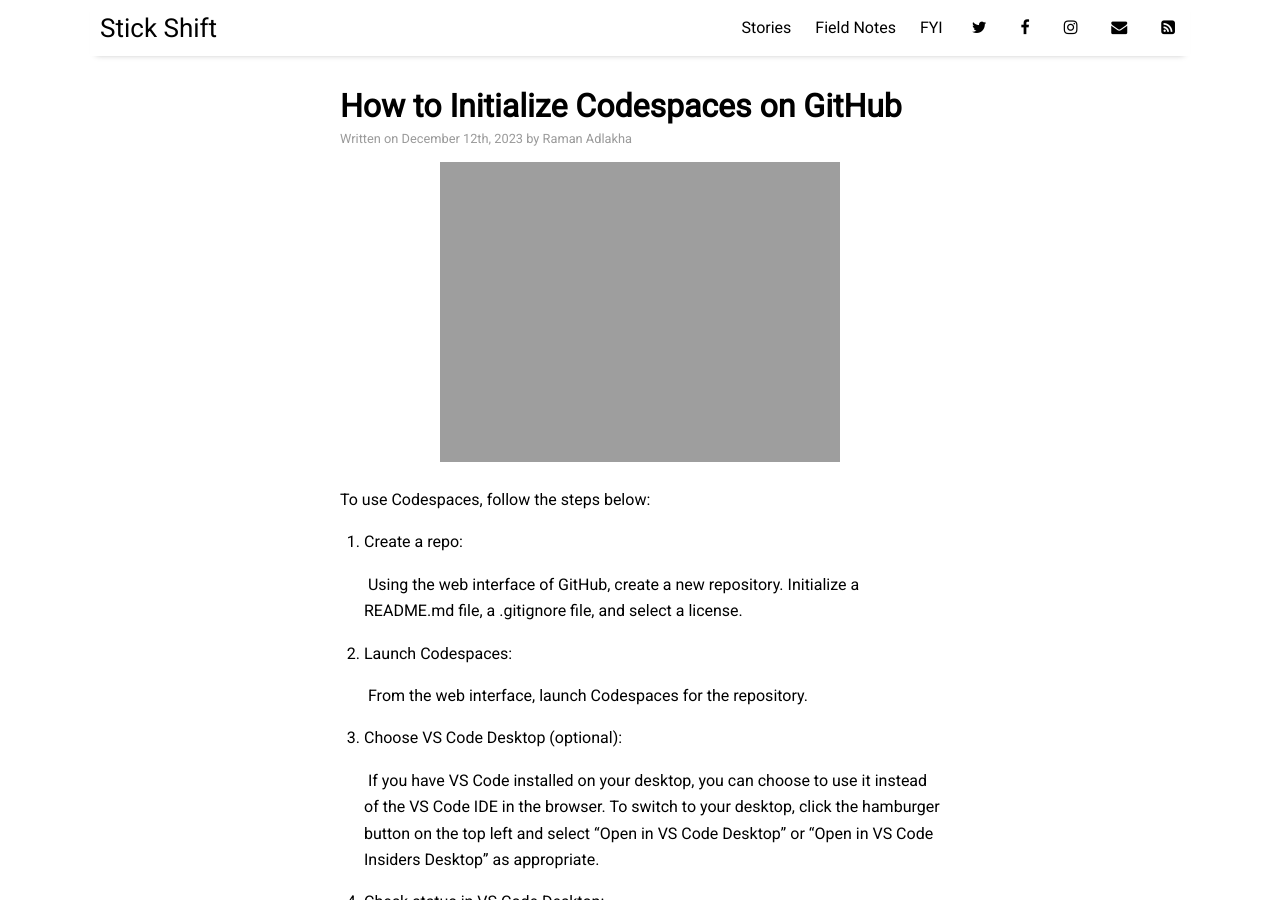
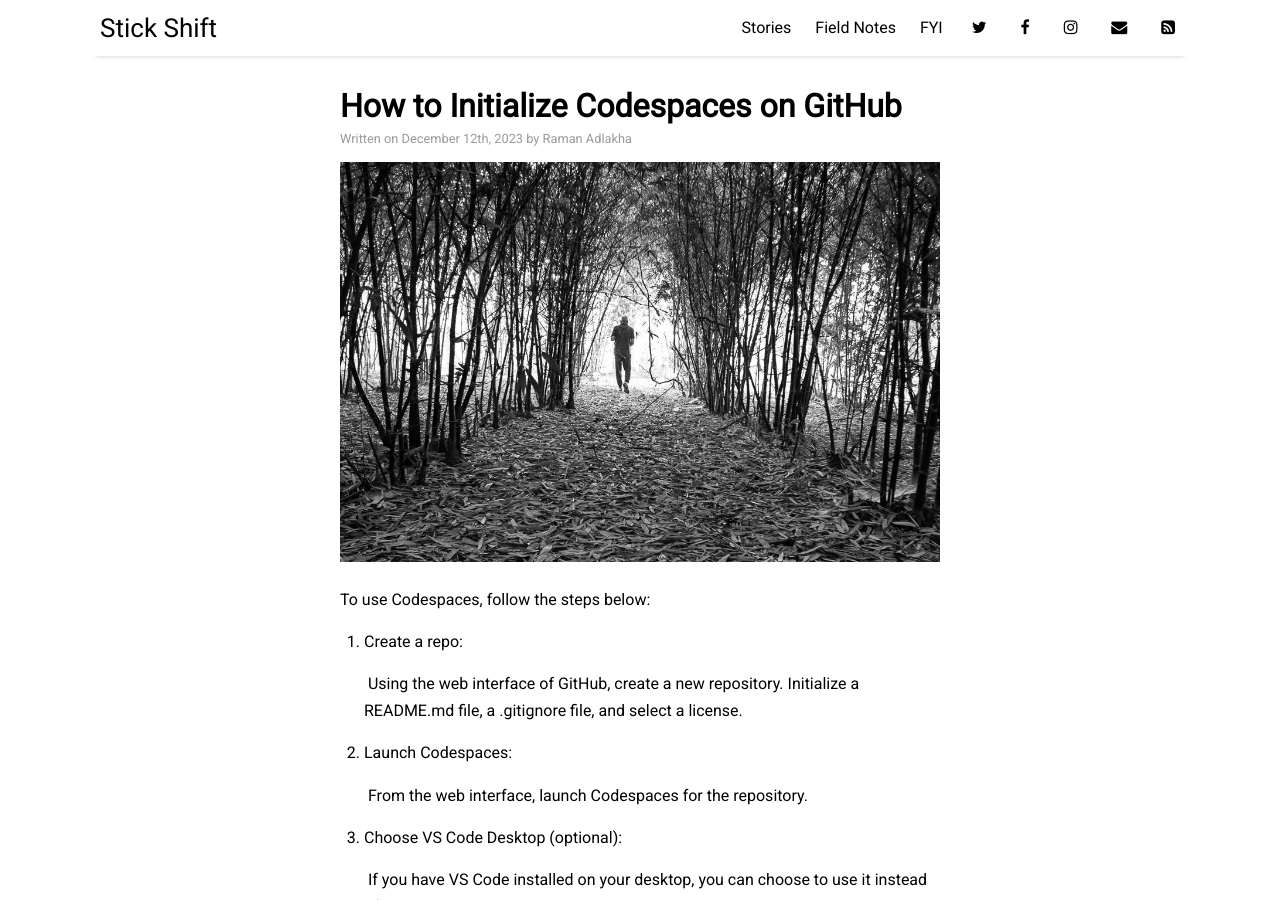
Before and after one commit to radlakha/radlakha.github.io, a Jekyll site: the page built from _posts/2023-12-12-How-to-Initialize-Codespaces-on-GitHub.md, in a window 1280 px wide and 900 px high. Built offline with Jekyll 4.4.1, drawn with Linux system fonts in a browser that asks for light colours; nearby versions of some CDN libraries.

Commit message:
Bug: Restore farm pic

```diff
--- a/_posts/2023-12-12-How-to-Initialize-Codespaces-on-GitHub.md
+++ b/_posts/2023-12-12-How-to-Initialize-Codespaces-on-GitHub.md
@@ -2,7 +2,7 @@
 author: Raman Adlakha
 bibliography: "D:.bib"
 categories: note
-image: bamboo_farm.jpg
+image: bamboo-farm.jpg
 layout: post
 tags:
 - github
```
Also changed, not shown: assets/img/bamboo-farm-2.jpg (added), assets/img/camden-friend-2.jpg (added), assets/img/yogi-allahabad-2.jpg (added).
